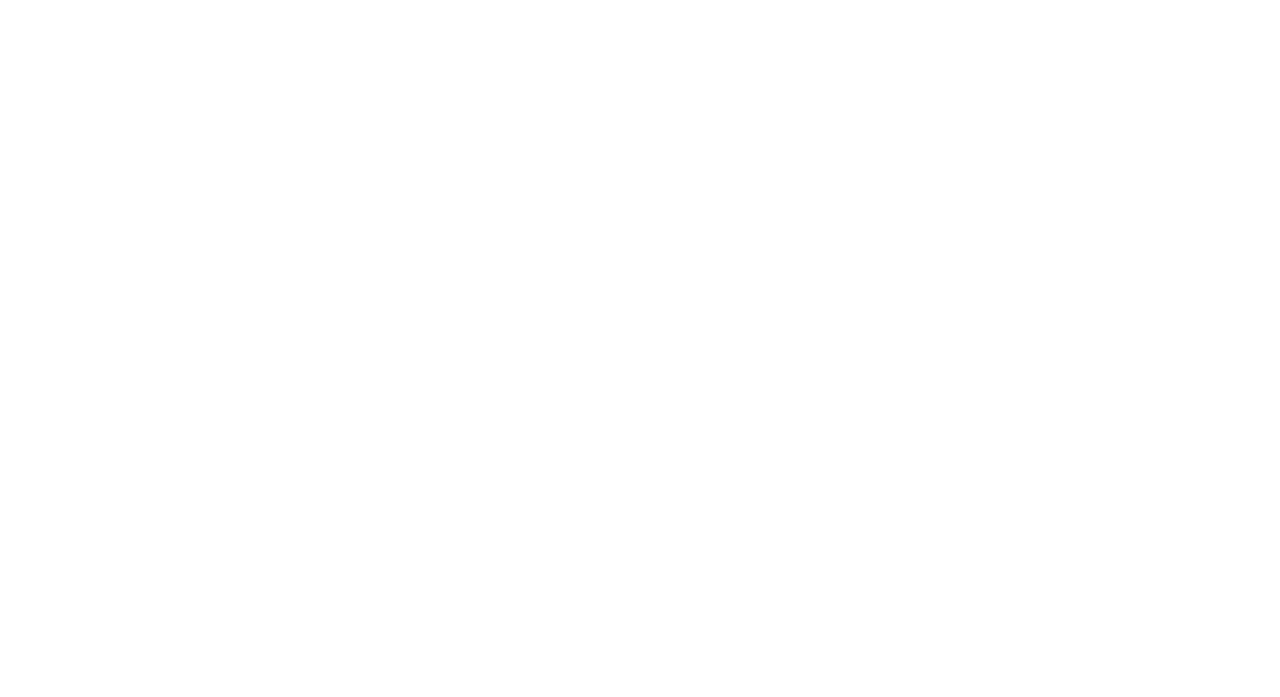
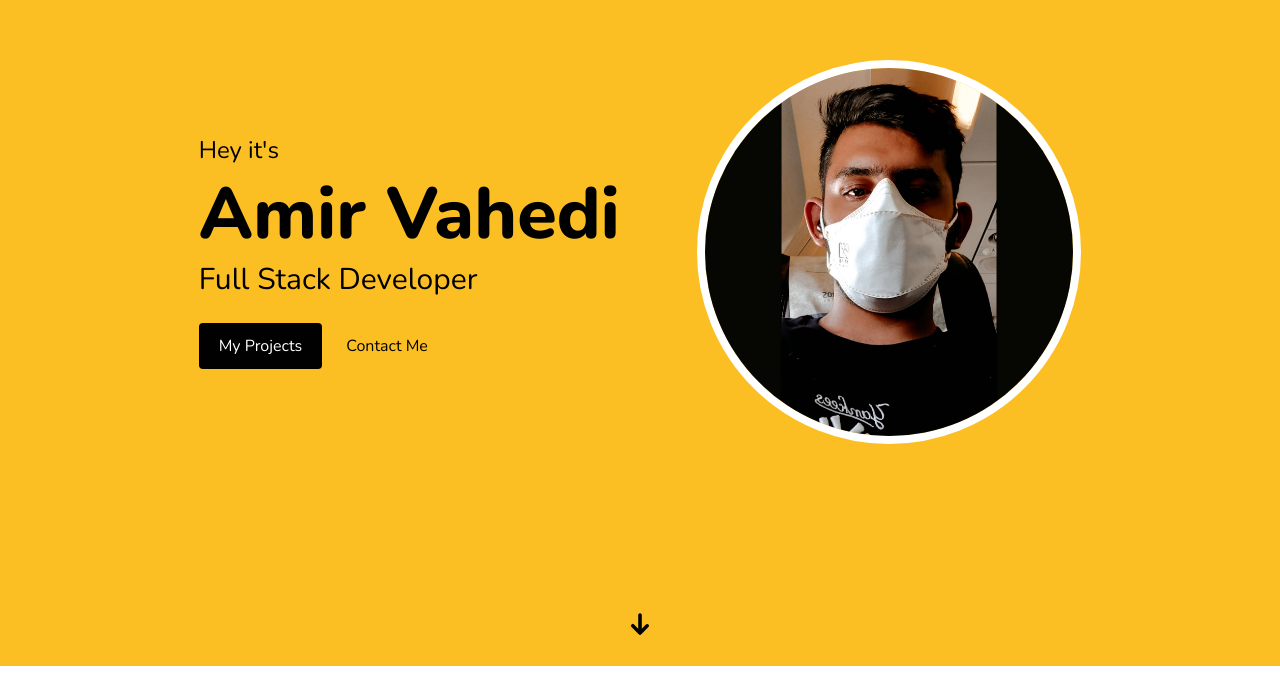
Before and after one commit to AmirVahedix/amirvahedix.github.io, a Next.js app: page / in a window 1280 px wide. Shown: the part 103-800 px from the top of the page. Built offline with nearby package versions, Linux system fonts and the light colour scheme.

Commit message:
Designed landing section

```diff
--- a/app/layout.tsx
+++ b/app/layout.tsx
@@ -1,8 +1,8 @@
 import "./globals.css";
 import type { Metadata } from "next";
-import { Inter } from "next/font/google";
+import { Nunito } from "next/font/google";
 
-const inter = Inter({ subsets: ["latin"] });
+const inter = Nunito({ subsets: ["latin"] });
 
 export const metadata: Metadata = {
   title: "Amir Vahedi",
--- a/app/page.tsx
+++ b/app/page.tsx
@@ -1,3 +1,37 @@
-export default function Home() {
-  return <></>;
+"use client";
+
+import Landing from "@/components/Index/Landing";
+// import About from "@/Sections/Index/About";
+// import Skills from "@/Sections/Index/Skills";
+// import Portfolio from "@/Sections/Index/Portfolio";
+// import Certificates from "@/Sections/Index/Certificates";
+// import Contact from "@/Sections/Index/Contact";
+
+import { useRef } from "react";
+
+export default function HomePage() {
+  const aboutRef = useRef<HTMLElement>();
+  const portfolioRef = useRef<HTMLElement>();
+  const contactRef = useRef<HTMLElement>();
+
+  return (
+    <>
+      <Landing
+        aboutRef={aboutRef}
+        portfolioRef={portfolioRef}
+        contactRef={contactRef}
+      />
+      {/*
+
+      <About aboutRef={aboutRef} settings={props.settings} />
+
+      <Skills skills={props.skills} otherSkills={props.otherSkills} />
+
+      <Portfolio portfolioRef={portfolioRef} portfolios={props.portfolios} />
+
+      <Certificates certificates={props.certificates} />
+
+      <Contact contactRef={contactRef} settings={props.settings} /> */}
+    </>
+  );
 }
--- /dev/null
+++ b/components/Index/Index.tsx
@@ -0,0 +1,13 @@
+"use client";
+
+import { useRef } from "react";
+
+const Index = () => {
+  const aboutRef = useRef(null);
+  const portfolioRef = useRef(null);
+  const contactRef = useRef(null);
+
+  return <div>Index</div>;
+};
+
+export default Index;
--- /dev/null
+++ b/components/Index/Landing.tsx
@@ -0,0 +1,66 @@
+import React, { MutableRefObject } from "react";
+import Link from "next/link";
+import { HiArrowSmDown } from "react-icons/hi";
+import ProfileImage from "@/public/images/amirvahedix.jpg";
+import Image from "next/image";
+
+type Props = {
+  aboutRef: MutableRefObject<HTMLElement | undefined>;
+  portfolioRef: MutableRefObject<HTMLElement | undefined>;
+  contactRef: MutableRefObject<HTMLElement | undefined>;
+};
+
+export default function Landing({ aboutRef, portfolioRef, contactRef }: Props) {
+  const scrollToAboutHandler = () => aboutRef.current?.scrollIntoView();
+  const scrollToPortfolioHandler = () => portfolioRef.current?.scrollIntoView();
+  const scrollToContactHandler = () => contactRef.current?.scrollIntoView();
+
+  return (
+    <div className="h-screen flex flex-col">
+      <div className="h-full bg-yellow flex flex-col items-center justify-center">
+        <div className="w-11/12 lg:w-3/4 h-full flex flex-col md:flex-row items-center justify-around">
+          <div className="order-2 md:order-1 text-center md:mt-0 md:text-left">
+            <span className="text-2xl font-thin">Hey it{"'"}s</span>
+            <h1 className="font-extrabold text-6xl lg:text-7xl my-3">
+              Amir Vahedi
+            </h1>
+
+            <h4 className="text-2xl lg:text-3xl font-light">
+              Full Stack Developer
+            </h4>
+            <div className="mt-6">
+              <Link
+                href="/projects"
+                className="text-white bg-black px-5 py-3 rounded mr-4"
+                as="button"
+              >
+                My Projects
+              </Link>
+              <button
+                onClick={scrollToContactHandler}
+                className="text-black px-2 py-3"
+              >
+                Contact Me
+              </button>
+            </div>
+          </div>
+          <div className="order-1 px-12 pt-8 md:order-2 lg:p-0">
+            <Image
+              className="w-96 rounded-full border-8 border-white"
+              src={ProfileImage}
+              alt="Amir Vahedi"
+              width={512}
+              height={512}
+            />
+          </div>
+        </div>
+        <div className="h-16 pb-4">
+          <button onClick={scrollToAboutHandler}>
+            <HiArrowSmDown className="text-4xl cursor-pointer transition-all transform hover:-translate-y-1" />
+          </button>
+        </div>
+      </div>
+      <div className="bg-white h-0 lg:h-8" />
+    </div>
+  );
+}
--- a/package.json
+++ b/package.json
@@ -19,6 +19,7 @@
     "postcss": "8.4.30",
     "react": "18.2.0",
     "react-dom": "18.2.0",
+    "react-icons": "^4.11.0",
     "tailwindcss": "3.3.3",
     "typescript": "5.2.2"
   }
--- a/tailwind.config.ts
+++ b/tailwind.config.ts
@@ -1,20 +1,35 @@
-import type { Config } from 'tailwindcss'
+import type { Config } from "tailwindcss";
 
 const config: Config = {
   content: [
-    './pages/**/*.{js,ts,jsx,tsx,mdx}',
-    './components/**/*.{js,ts,jsx,tsx,mdx}',
-    './app/**/*.{js,ts,jsx,tsx,mdx}',
+    "./pages/**/*.{js,ts,jsx,tsx,mdx}",
+    "./components/**/*.{js,ts,jsx,tsx,mdx}",
+    "./app/**/*.{js,ts,jsx,tsx,mdx}",
   ],
   theme: {
     extend: {
-      backgroundImage: {
-        'gradient-radial': 'radial-gradient(var(--tw-gradient-stops))',
-        'gradient-conic':
-          'conic-gradient(from 180deg at 50% 50%, var(--tw-gradient-stops))',
+      colors: {
+        yellow: "#FBBF24",
+        white: "#FFFFFF",
+        black: "#010101",
+        grey: "#6B7280",
+        lightgray: "#E9EDF0",
+        darkgray: "#111827",
+        pink: "#BE185D",
+        green: "#059669",
+        blue: "#3B82F6",
+        orange: "#B45309",
+        red: "#B91C1C",
+        whatsapp: "#27C34B",
+        telegram: "#1086C2",
+        linkedin: "#0077B5",
+        twitter: "#1C99E6",
+        instagram: "#AD3288",
+        github: "#000000",
+        gitlab: "#DC4128",
       },
     },
   },
   plugins: [],
-}
-export default config
+};
+export default config;
```
Also changed, not shown: public/images/amirvahedix.jpg (added), 1 other file (tests, documents, lock files or other folders).
